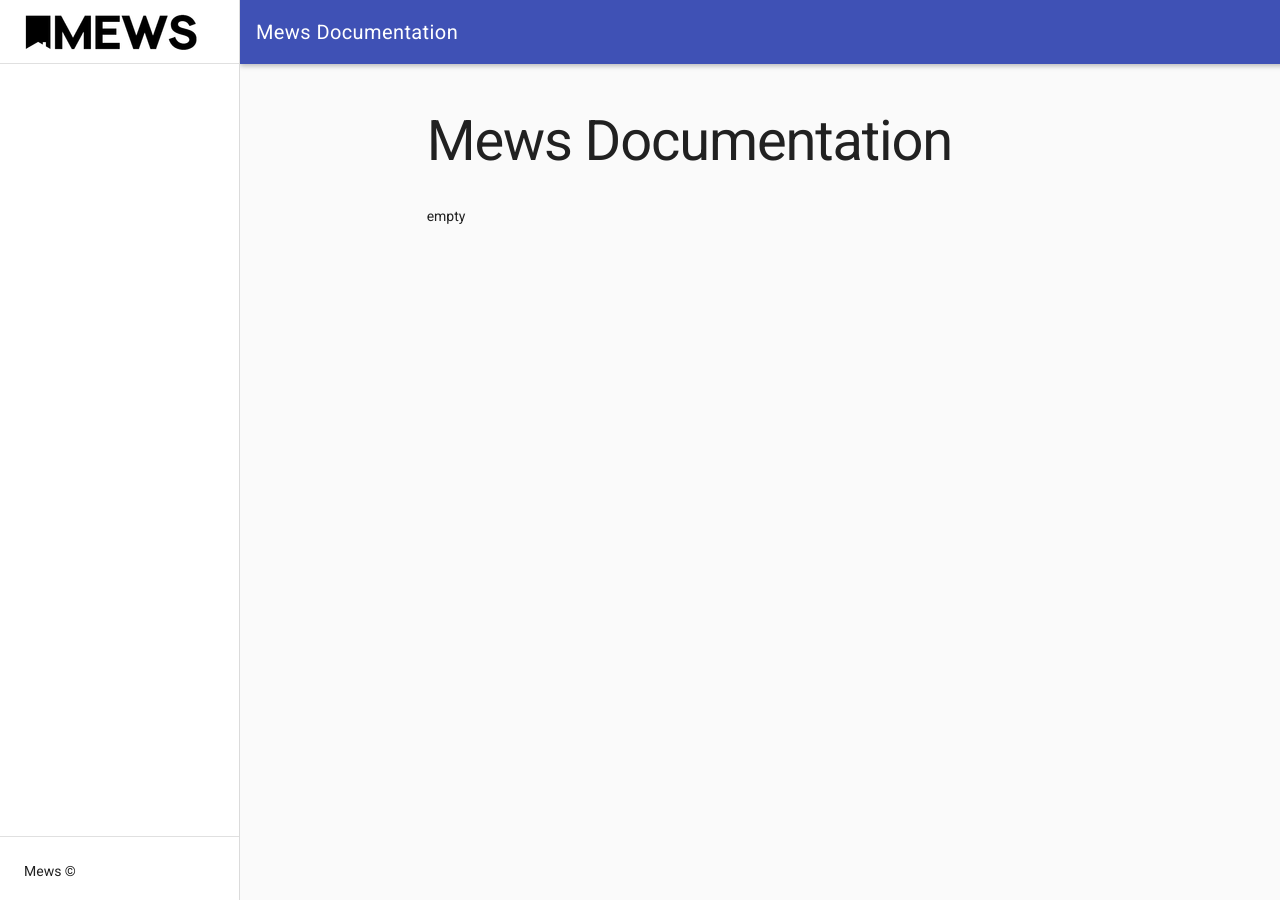
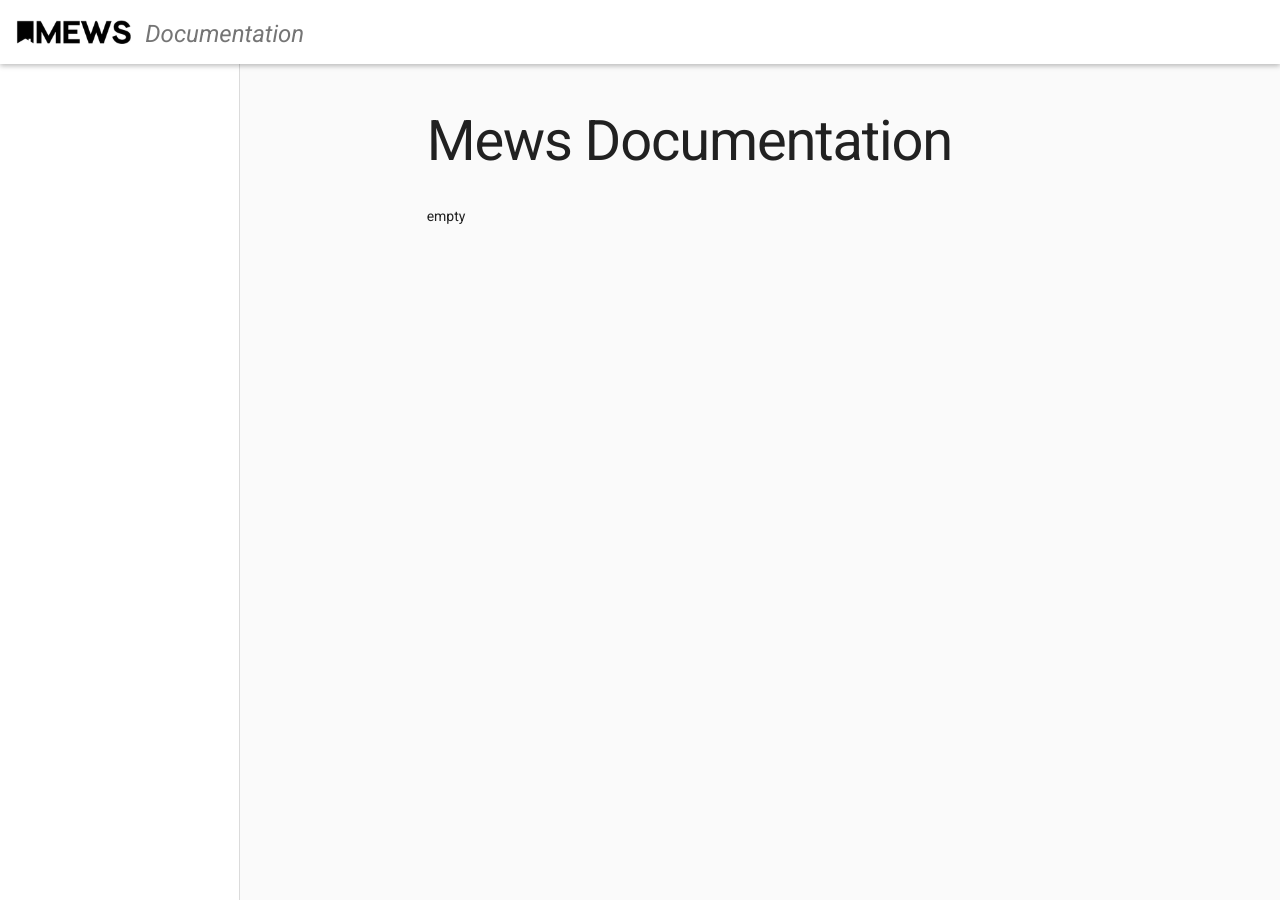
Before and after one commit to nikija/public, a Jekyll site: the page built from index.html, in a window 1280 px wide. Built offline with Jekyll 4.4.1, drawn with Linux system fonts in a browser that asks for light colours.

Commit message:
improved design, added favicon

```diff
--- a/_includes/drawer.html
+++ b/_includes/drawer.html
@@ -1,9 +1,6 @@
 {% assign pages = site.pages | group_by: 'dir' %}
 
 <div class="drawer">
-  <div class="title">
-    <img src="{{ "/img/mews-logo-small.png" | prepend: site.baseurl }}" />
-  </div>
   <nav>
     {% include nav.html pages=pages basepath='/content' %}
   </nav>
--- a/_includes/head.html
+++ b/_includes/head.html
@@ -6,8 +6,7 @@
   <title>{% if page.title %}{{ page.title }}{% else %}{{ site.title }}{% endif %}</title>
   <meta name="description" content="{% if page.excerpt %}{{ page.excerpt | strip_html | strip_newlines | truncate: 160 }}{% else %}{{ site.description }}{% endif %}">
 
-  <link rel="canonical" href="{{ page.url | replace:'index.html','' | prepend: site.baseurl | prepend: site.url }}">
-  <link rel="alternate" type="application/rss+xml" title="{{ site.title }}" href="{{ "/feed.xml" | prepend: site.baseurl | prepend: site.url }}" />
+  <link rel="icon" type="image/png" href="{{ "/favicon-32.png" | prepend: site.baseurl }}">
 
   <link rel="stylesheet" href="//fonts.googleapis.com/css?family=Roboto:500,400italic,700,500italic,400&amp;subset=cyrillic,latin,greek,latin-ext">
   <link rel="stylesheet" href="{{ "/css/material.min.css" | prepend: site.baseurl }}">
--- a/_includes/header.html
+++ b/_includes/header.html
@@ -1,3 +1,6 @@
 <header class="header">
-  <span class="mdl-layout-title">{{ page.title }}</span>
+    <img src="{{ "/img/mews-logo-small.png" | prepend: site.baseurl }}" />
+    <div>
+      <span>Documentation</span>
+    </div>
 </header>
--- a/_layouts/default.html
+++ b/_layouts/default.html
@@ -3,11 +3,11 @@
   {% include head.html %}
   <body>
     <div class="layout">
+        {% include header.html %}
         <div class="sidebar">
           {% include drawer.html %}
         </div>
         <div class="page-container">
-          {% include header.html %}
           {{ content }}
         </div>
       </div>
--- a/_sass/_layout.scss
+++ b/_sass/_layout.scss
@@ -1,24 +1,48 @@
 .layout {
 
-  .sidebar {
+  header {
     position: fixed;
     top: 0;
     left: 0;
     z-index: 3;
+    height: 64px;
+    width: 100%;
+    background-color: #fff;
+    display: flex;
+    align-items: center;
+    padding: 0 16px;
+    box-sizing: border-box;
+    box-shadow: 0 2px 5px rgba(0,0,0,0.26);
+
+    img {
+      height: 24px;
+    }
+
+    div {
+      height: 24px;
+      display: flex;
+      flex-direction: column;
+      justify-content: flex-end;
+
+      span {
+        margin-left: 12px;
+        font-size: 24px;
+        font-style: italic;
+        color: rgba(0, 0, 0, .54);
+      }
+    }
+  }
+
+  .sidebar {
+    position: fixed;
+    top: 64px;
+    left: 0;
+    z-index: 2;
     width: 240px;
     height: 100vh;
     box-sizing: border-box;
     background-color: #fff;
     border-right: 1px solid rgba(0, 0, 0, .14);
-
-    .title {
-      display: flex;
-      align-items: center;
-      height: 64px;
-      padding: 0 24px;
-      box-sizing: border-box;
-      border-bottom: 1px solid #e0e0e0;
-    }
 
     footer {
       position: absolute;
@@ -36,22 +60,6 @@
     flex-direction: column;
     margin-left: 240px;
     min-height: 100vh;
-
-    header {
-      position: fixed;
-      top: 0;
-      left: 240px;
-      z-index: 2;
-      height: 64px;
-      width: 100%;
-      background-color: rgb(63,81,181);
-      color: #fff;
-      display: flex;
-      align-items: center;
-      padding: 0 16px;
-      box-sizing: border-box;
-      box-shadow: 0 2px 5px rgba(0,0,0,0.26);
-    }
 
     .content {
       background-color: #fafafa;
```
Also changed, not shown: favicon-32.png (added).
